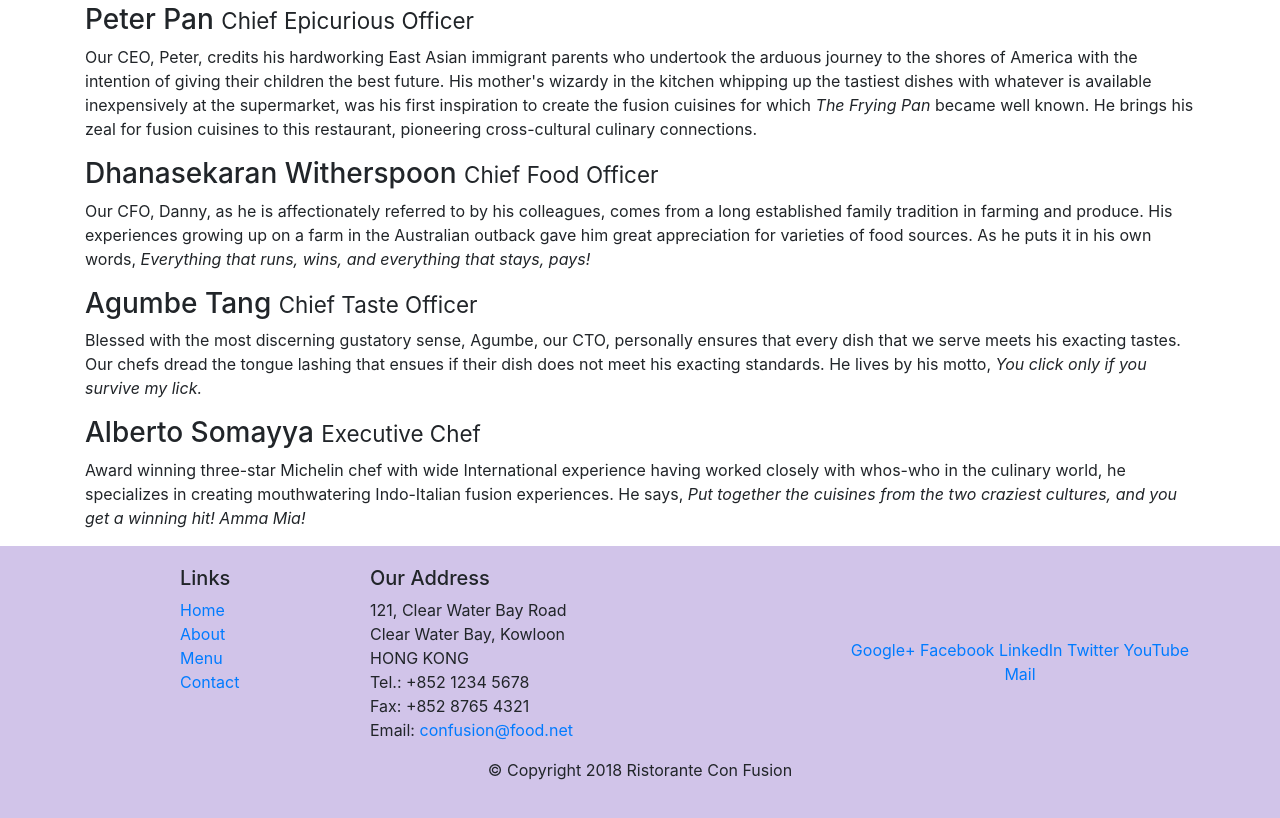
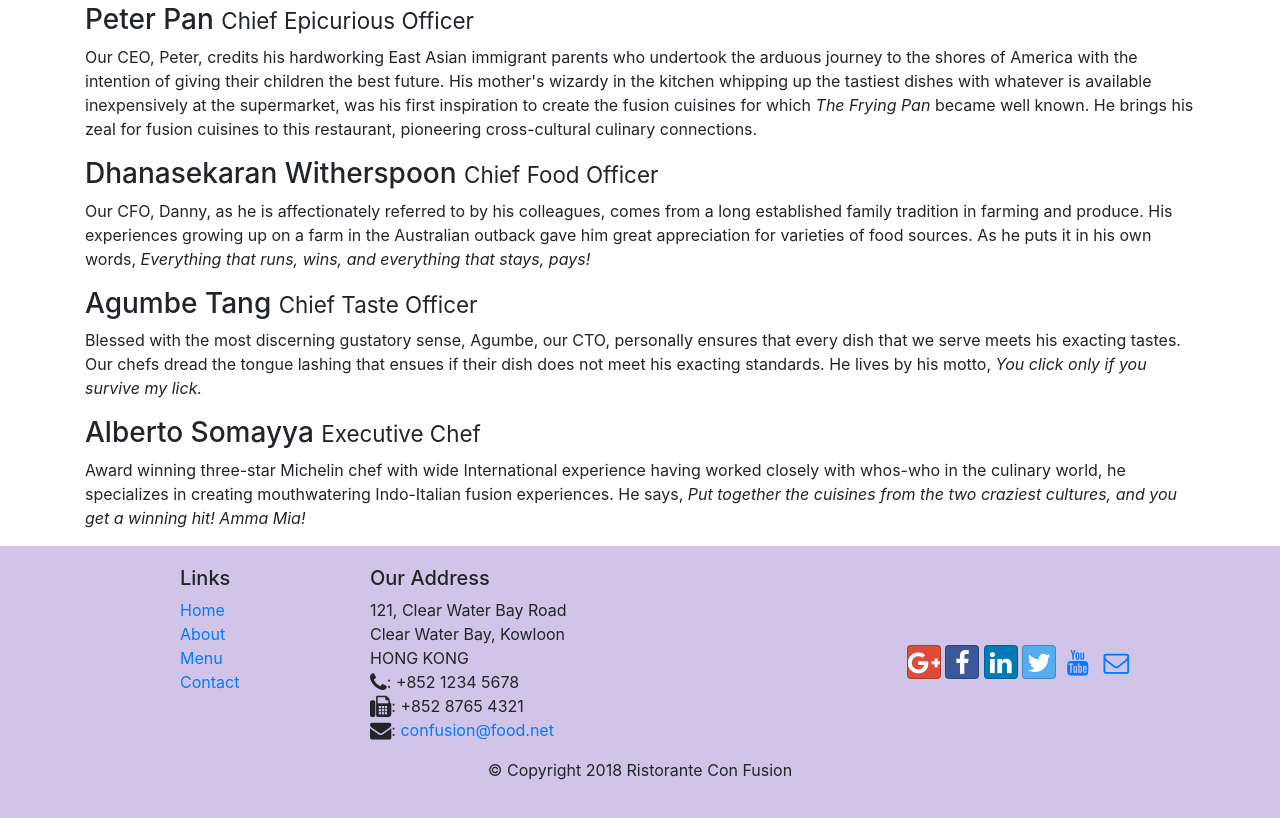
Before and after one commit to omgonzalez0584/bootstrap-couse, a website: page aboutus.html in a window 1280 px wide. Shown: the part 802-1620 px from the top of the page. Drawn offline with nearby package versions, Linux system fonts and the light colour scheme.

Commit message:
Se agregan iconos, se instalan los paquetes font-awesome y bootstrap-social.

```diff
--- a/aboutus.html
+++ b/aboutus.html
@@ -7,6 +7,8 @@
   <meta http-equiv="x-ua-compatible" content="ie=edge">
 
   <link rel="stylesheet" href="node_modules/bootstrap/dist/css/bootstrap.min.css">
+  <link rel="stylesheet" href="node_modules/font-awesome/css/font-awesome.min.css">
+   <link rel="stylesheet" href="node_modules/bootstrap-social/bootstrap-social.css">
   <link rel="stylesheet" href="css/styles.css">
     <title>Ristorante Con Fusion: About Us</title>
 
@@ -104,19 +106,20 @@
 		              121, Clear Water Bay Road<br>
 		              Clear Water Bay, Kowloon<br>
 		              HONG KONG<br>
-		              Tel.: +852 1234 5678<br>
-		              Fax: +852 8765 4321<br>
-		              Email: <a href="mailto:confusion@food.net">confusion@food.net</a>
-		           </address>
+                  <i class="fa fa-phone fa-lg"></i>: +852 1234 5678<br>
+		              <i class="fa fa-fax fa-lg"></i>: +852 8765 4321<br>
+		              <i class="fa fa-envelope fa-lg"></i>: <a href="mailto:confusion@food.net">confusion@food.net</a>
+
+		             </address>
                 </div>
                 <div class="col-12 col-sm-4 align-self-center">
                     <div class="text-center">
-                        <a href="http://google.com/+">Google+</a>
-                        <a href="http://www.facebook.com/profile.php?id=">Facebook</a>
-                        <a href="http://www.linkedin.com/in/">LinkedIn</a>
-                        <a href="http://twitter.com/">Twitter</a>
-                        <a href="http://youtube.com/">YouTube</a>
-                        <a href="mailto:">Mail</a>
+                        <a class="btn btn-social-icon btn-google" href="http://google.com/+"><i class="fa fa-google-plus fa-lg"></i></a>
+                        <a class="btn btn-social-icon btn-facebook" href="http://www.facebook.com/profile.php?id="><i class="fa fa-facebook fa-lg"></i></a>
+                        <a class="btn btn-social-icon btn-linkedin" href="http://www.linkedin.com/in/"><i class="fa fa-linkedin fa-lg"></i></a>
+                        <a class="btn btn-social-icon btn-twitter" href="http://twitter.com/"><i class="fa fa-twitter fa-lg"></i></a>
+                        <a class="btn btn-social-icon btn-youtube" href="http://youtube.com/"><i class="fa fa-youtube fa-lg"></i></a>
+                        <a class="btn btn-social-icon" href="mailto:"><i class="fa fa-envelope-o"></i></a>
                     </div>
                 </div>
            </div>
--- a/package.json
+++ b/package.json
@@ -15,6 +15,8 @@
   },
   "dependencies": {
     "bootstrap": "^4.0.0",
+    "bootstrap-social": "^5.1.1",
+    "font-awesome": "^4.7.0",
     "jquery": "^3.3.1",
     "popper.js": "^1.12.9"
   }
```
Also changed, not shown: index.html (+15 -13 lines), 1 other file.
